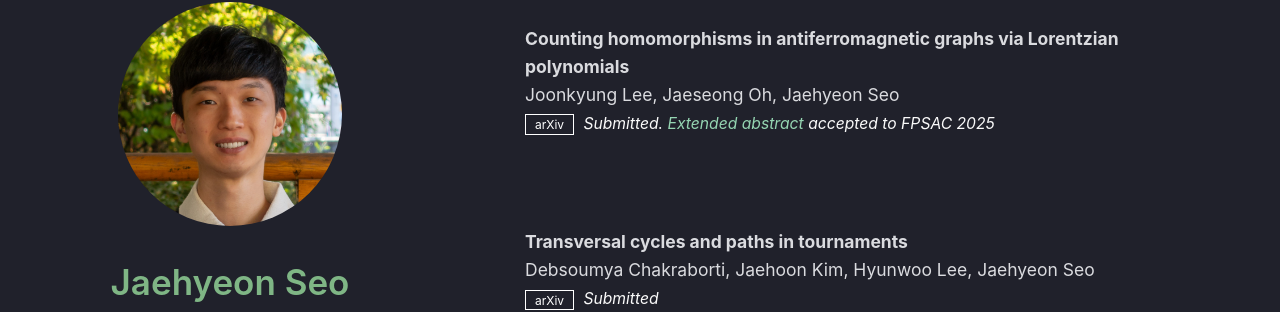
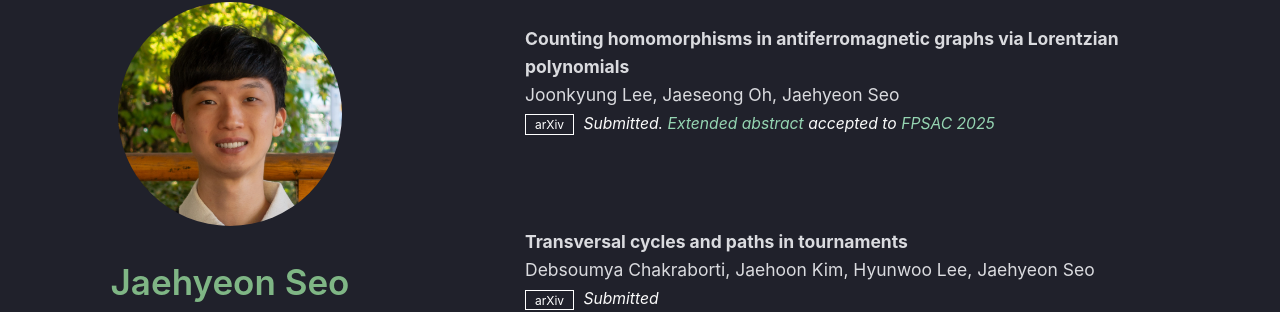
Before and after one commit to thegreatseo/thegreatseo.github.io, a Jekyll site: the page built from index.md, in a window 1280 px wide and 900 px high, scrolled down 888 px. Shown: the part 146-458 px from the top of the window. Built offline with Jekyll 4.4.1, drawn with Linux system fonts in a browser that asks for light colours; a style sheet for code colours, icons or effects is not loaded; part of the change alters nothing that is shown.

```diff
--- a/_data/publications.yml
+++ b/_data/publications.yml
@@ -2,13 +2,13 @@ main:
 
   - title: Lower bounds for multivariate independence polynomials and their generalisations
     authors: Joonkyung Lee, Jaehyeon Seo
-    arxiv: 2602.02450
+    arxiv: "2602.02450"
 
   - title: "Semi-Autonomous Mathematics Discovery with Gemini: A Case Study on the Erdős Problems"
     authors: Tony Feng, Trieu Trinh, Garrett Bingham, Jiwon Kang, Shengtong Zhang, Sang-hyun Kim, Kevin Barreto, Carl Schildkraut, Junehyuk Jung, Jaehyeon Seo, Carlo Pagano, Yuri Chervonyi, Dawsen Hwang, Kaiying Hou, Sergei Gukov, Cheng-Chiang Tsai, Hyunwoo Choi, Youngbeom Jin, Wei-Yuan Li, Hao-An Wu, Ruey-An Shiu, Yu-Sheng Shih, Quoc V. Le, Thang Luong
     # conference_short: CVPR
     # conference: IEEE/CVF Conference on Computer Vision and Pattern Recognition <strong>(CVPR)</strong>, 2020.
-    arxiv: 2601.22401
+    arxiv: "2601.22401"
     # code: https://github.com/yaoyao-liu/class-incremental-learning/tree/main/mnemonics-training
     # page: https://class-il.mpi-inf.mpg.de/mnemonics/
     # bibtex: https://class-il.mpi-inf.mpg.de/mnemonics/
@@ -17,28 +17,28 @@ main:
 
   - title: Counting homomorphisms in antiferromagnetic graphs via Lorentzian polynomials
     authors: Joonkyung Lee, Jaeseong Oh, Jaehyeon Seo
-    arxiv: 2506.13659
-    notes: Submitted. [Extended abstract](https://www.mat.univie.ac.at/~slc/wpapers/FPSAC2025/14.pdf) accepted to FPSAC 2025
+    arxiv: "2506.13659"
+    notes: Submitted. [Extended abstract](https://www.mat.univie.ac.at/~slc/wpapers/FPSAC2025/14.pdf) accepted to [FPSAC 2025](https://www.math.sci.hokudai.ac.jp/sympo/fpsac2025/)
 
   - title: Transversal cycles and paths in tournaments
     authors: Debsoumya Chakraborti, Jaehoon Kim, Hyunwoo Lee, Jaehyeon Seo
-    arxiv: 2407.14300
+    arxiv: "2407.14300"
     notes: Submitted
 
   - title: Hamilton transversals in tournaments
     authors: Debsoumya Chakraborti, Jaehoon Kim, Hyunwoo Lee, Jaehyeon Seo
-    arxiv: 2307.00912
+    arxiv: "2307.00912"
     doi: 10.1007/s00493-024-00123-1
     journal: "*Combinatorica* **44**, 1381–1400 (2024)"
 
   - title: On a rainbow extremal problem for color-critical graphs
     authors: Debsoumya Chakraborti, Jaehoon Kim, Hyunwoo Lee, Hong Liu, Jaehyeon Seo
-    arxiv: 2204.02575
+    arxiv: "2204.02575"
     doi: 10.1002/rsa.21189
     journal: "*Random Structures & Algorithms* 64 (2024), 460–489"
 
   - title: On 1-Subdivisions of Transitive Tournaments
     authors: Jaehoon Kim, Hyunwoo Lee, Jaehyeon Seo
-    arxiv: 2110.05002
+    arxiv: "2110.05002"
     doi: 10.37236/10788
     journal: "*Electronic Journal of Combinatorics* (2022), P1.51"
```
